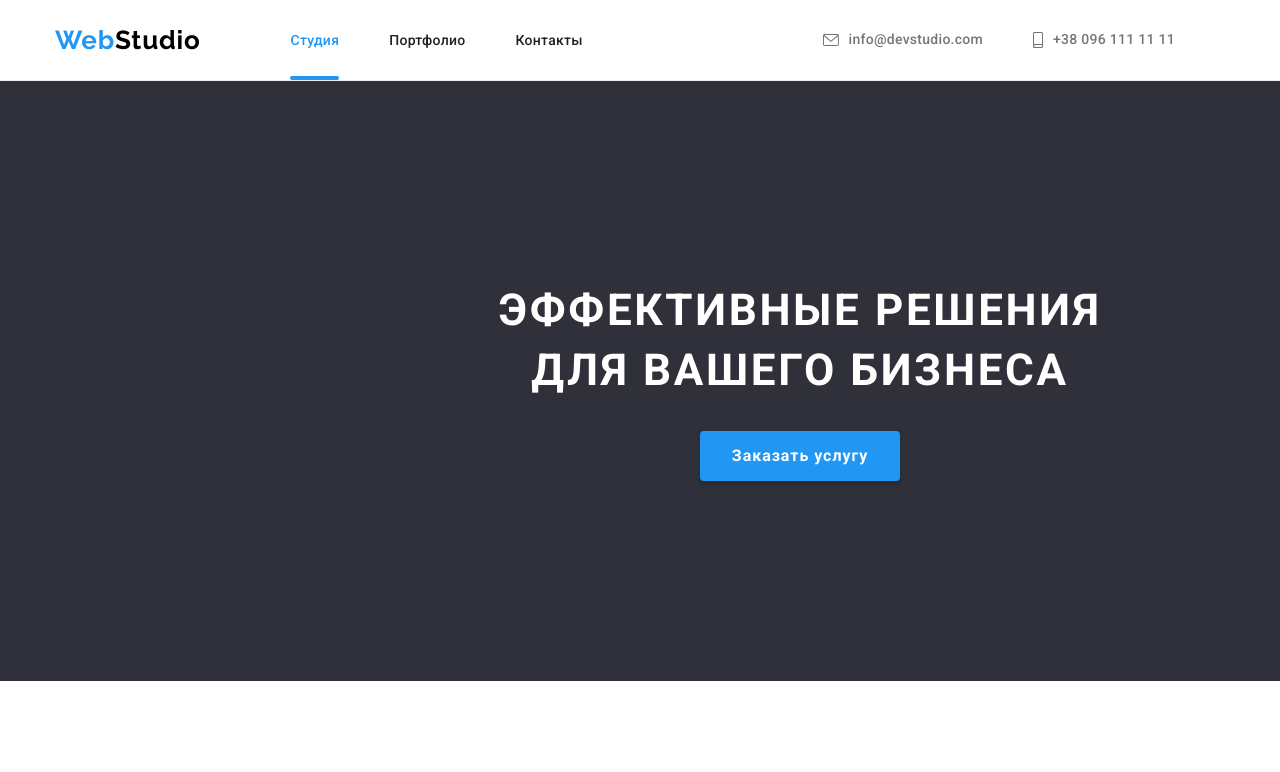
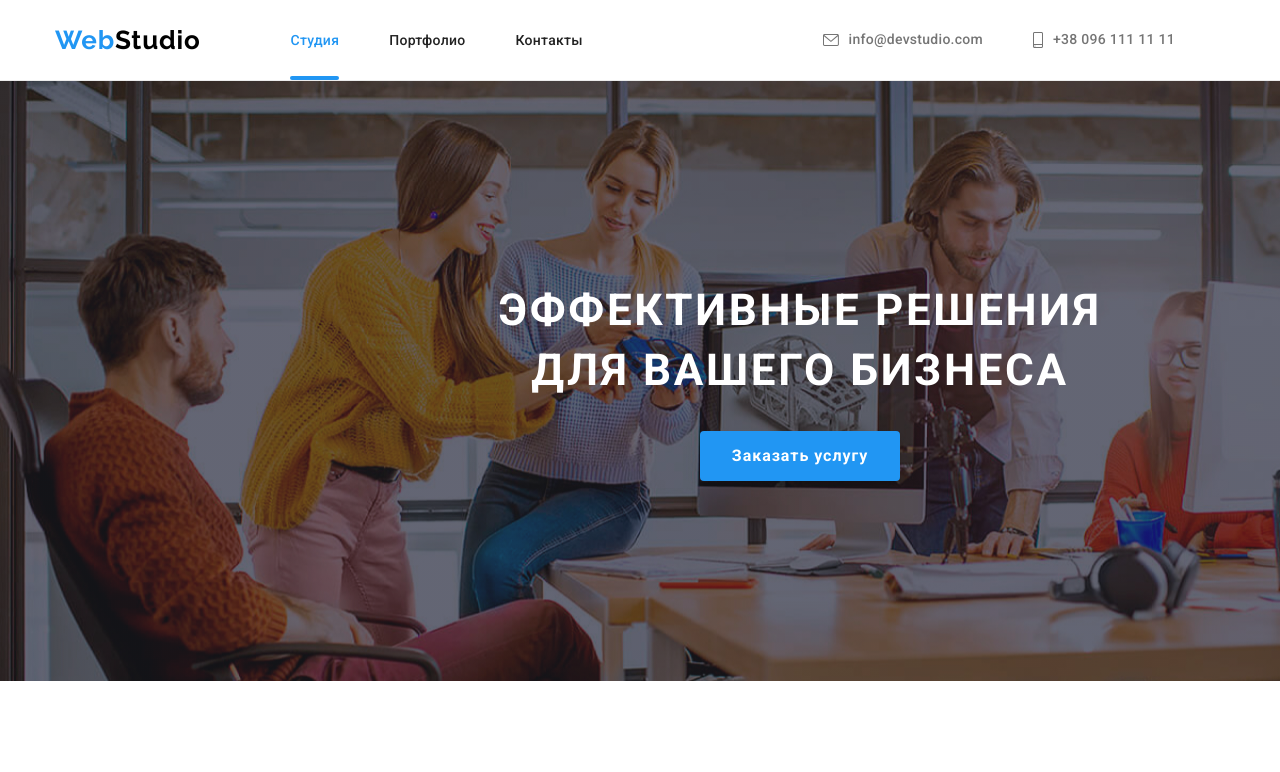
Before and after one commit to Taisia-Ved/goit-markup-hw-05, a plain HTML site: page index.html in a window 1280 px wide. Shown: the top 772 px of the page. Drawn offline with nearby package versions, Linux system fonts and the light colour scheme.

Commit message:
Initial commit

```diff
--- a/style.css
+++ b/style.css
@@ -222,7 +222,7 @@ img {
       rgba(47, 48, 58, 0.4),
       rgba(47, 48, 58, 0.4)
     ),
-    url("../viscode-basics/img/hero/bg.jpg");
+    url("../img/hero/bg.jpg");
   background-repeat: no-repeat;
   background-size: cover;
   width: 1600px;
```
